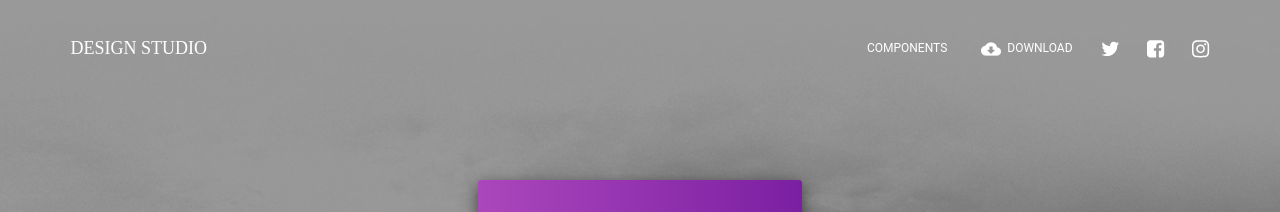
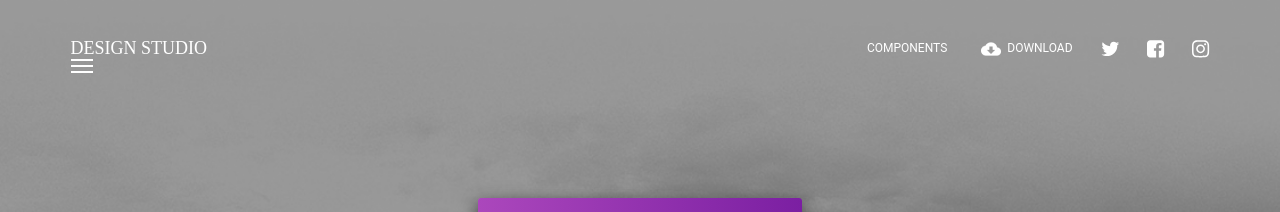
Before and after one commit to aksenov-web/Sign-up-main, a plain HTML site: page index.html in a window 1280 px wide. Shown: the top 212 px of the page. Drawn offline with Linux system fonts and the light colour scheme.

Commit message:
Menu Button added

```diff
--- a/index.html
+++ b/index.html
@@ -30,6 +30,9 @@
                 <!--<i class="instagram-icon"></i>-->
 </a>
             </nav>
+            <div id="menu-button">
+            <img src="images/MENU.png">
+            </div>
         </header>
         <div id="sign-up">
             <div class="sign-header">
```
